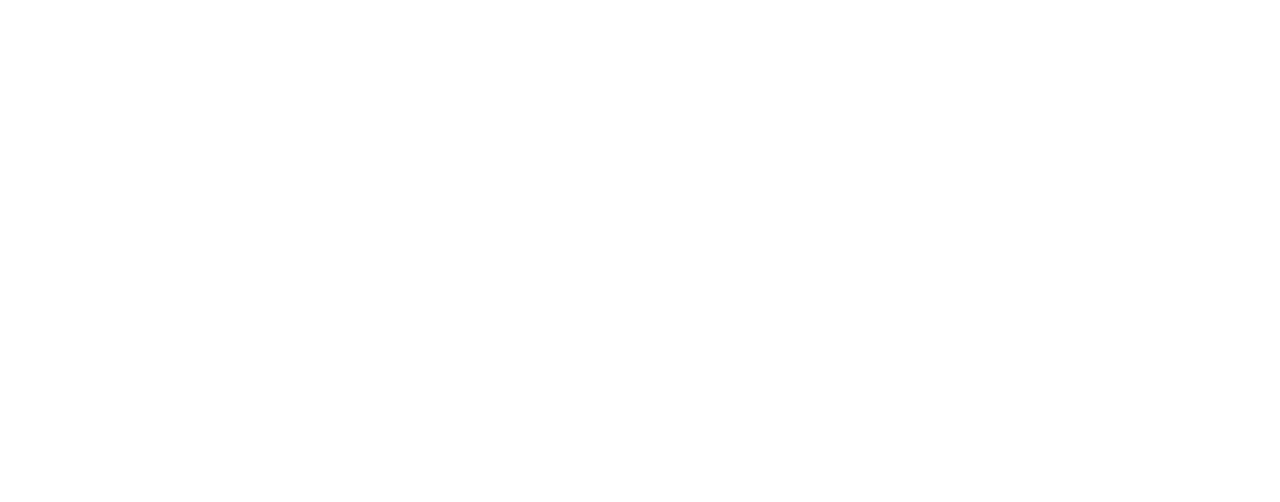
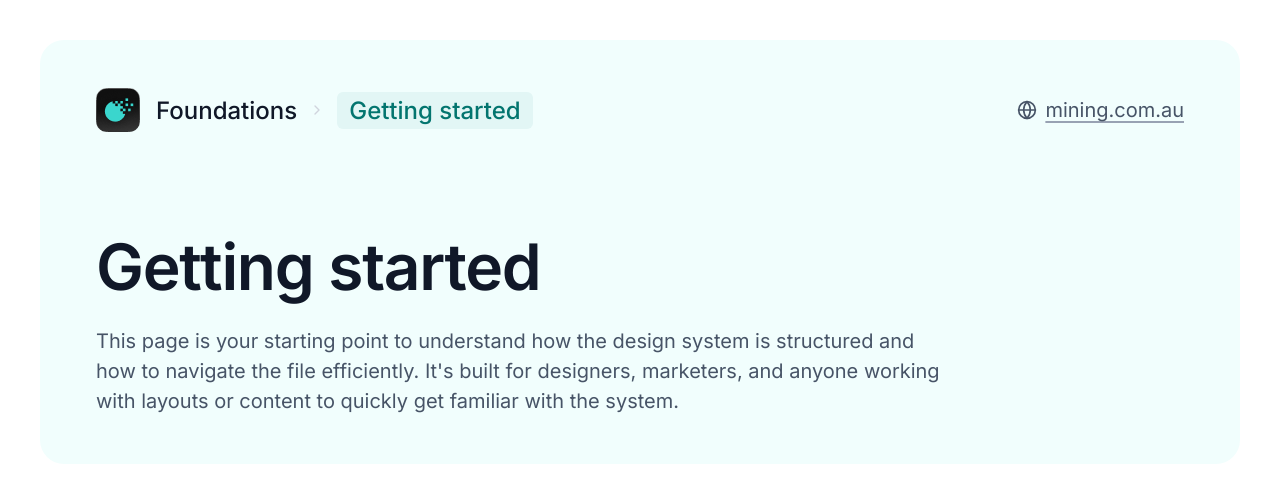
Before and after one commit to nikhilroy2/figma-to-html-challange, a plain HTML site: page index.html in a window 1280 px wide. Drawn offline with Linux system fonts and the light colour scheme.

Commit message:
update typography

```diff
--- a/index.html
+++ b/index.html
@@ -4,11 +4,49 @@
 <head>
     <meta charset="UTF-8">
     <meta name="viewport" content="width=device-width, initial-scale=1.0">
-    <title>Document</title>
+    <title>Getting Started - Foundations</title>
+    <link rel="preconnect" href="https://fonts.googleapis.com">
+    <link rel="preconnect" href="https://fonts.gstatic.com" crossorigin>
+    <link href="https://fonts.googleapis.com/css2?family=Inter:wght@400;500;600&display=swap" rel="stylesheet">
+    <link rel="stylesheet" href="style.css">
 </head>
 
 <body>
+    <div class="container">
+        <header class="header">
+            <div class="header-left">
+                <div class="logo">
+                    <img src="images/logo.png" alt="Logo" width="44" height="44">
+                </div>
+                <span class="text-foundations">Foundations</span>
+                <svg class="chevron" width="16" height="16" viewBox="0 0 24 24" fill="none" stroke="#D0D5DD"
+                    stroke-width="2" stroke-linecap="round" stroke-linejoin="round">
+                    <polyline points="9 18 15 12 9 6"></polyline>
+                </svg>
+                <span class="text-getting-started-badge">Getting started</span>
+            </div>
+            <div class="header-right">
+                <a href="#" class="mining-link">
+                    <svg width="20" height="20" viewBox="0 0 24 24" fill="none" stroke="currentColor" stroke-width="2"
+                        stroke-linecap="round" stroke-linejoin="round">
+                        <circle cx="12" cy="12" r="10"></circle>
+                        <line x1="2" y1="12" x2="22" y2="12"></line>
+                        <path
+                            d="M12 2a15.3 15.3 0 0 1 4 10 15.3 15.3 0 0 1-4 10 15.3 15.3 0 0 1-4-10 15.3 15.3 0 0 1 4-10z">
+                        </path>
+                    </svg>
+                    <span>mining.com.au</span>
+                </a>
+            </div>
+        </header>
 
+        <main class="hero">
+            <h1>Getting started</h1>
+            <p>This page is your starting point to understand how the design system is structured and how to navigate
+                the file efficiently. It's built for designers, marketers, and anyone working with layouts or content to
+                quickly get familiar with the system.</p>
+        </main>
+    </div>
 </body>
 
 </html>
--- a/style.css
+++ b/style.css
@@ -9,10 +9,6 @@
 body {
     font-family: 'Inter', sans-serif;
     background-color: #ffffff;
-    display: flex;
-    justify-content: center;
-    align-items: center;
-    min-height: 100vh;
     padding: 40px;
 }
 
@@ -21,8 +17,8 @@
     border-radius: 24px;
     width: 100%;
     max-width: 1400px;
-    min-height: 400px;
     padding: 48px 56px;
+    margin: auto;
 }
 
 .header {
@@ -58,7 +54,8 @@
     color: #03756F;
     font-size: 24px;
     font-weight: 500;
-    background-color: #E2F6F5; /* Light teal to match text */
+    background-color: #E2F6F5;
+    /* Light teal to match text */
     padding: 4px 12px;
     border-radius: 6px;
 }
```
Also changed, not shown: images/logo.png (added).
